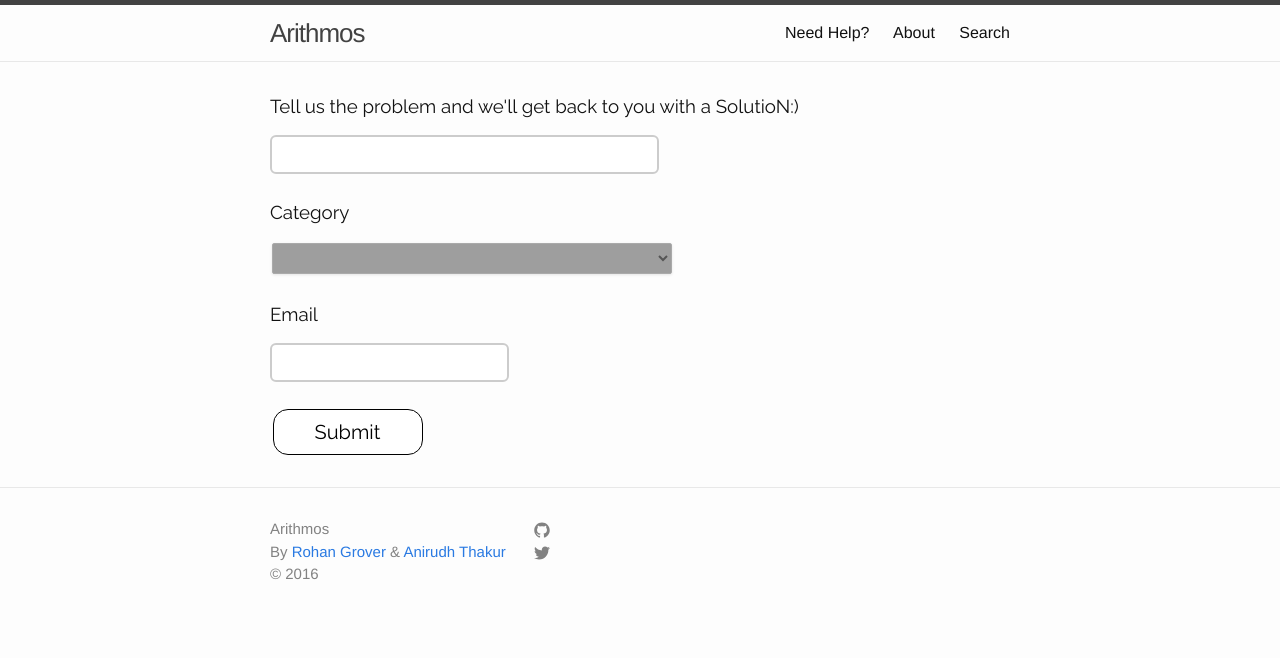
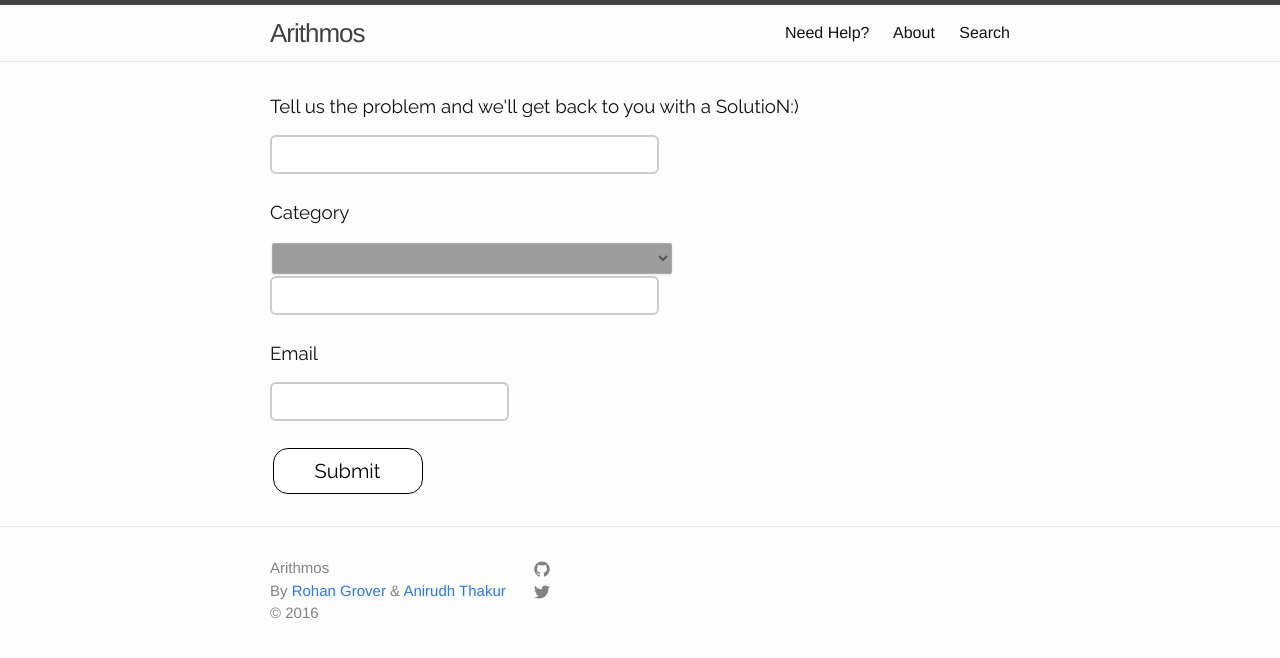
Before and after one commit to aarithmos/Algorithms, a Jekyll site: the page built from Need-Help.html, in a window 1280 px wide. Shown: the top 658 px of the page. Built offline with Jekyll 4.4.1, drawn with Linux system fonts in a browser that asks for light colours; grey boxes are pictures that could not be loaded.

Commit message:
Update Need-Help.html

```diff
--- a/Need-Help.html
+++ b/Need-Help.html
@@ -131,7 +131,8 @@ select#soflow-color {
 <option>Search</option>
 	  <option>Backtracking</option>
 </select>
-<input type="hidden" name="Category" >
+<input type="text" required name="Category" type="text" id="User" onsubmit="return false;">
+
 <br>
 <br>
   <h3>Email</h3>
```
